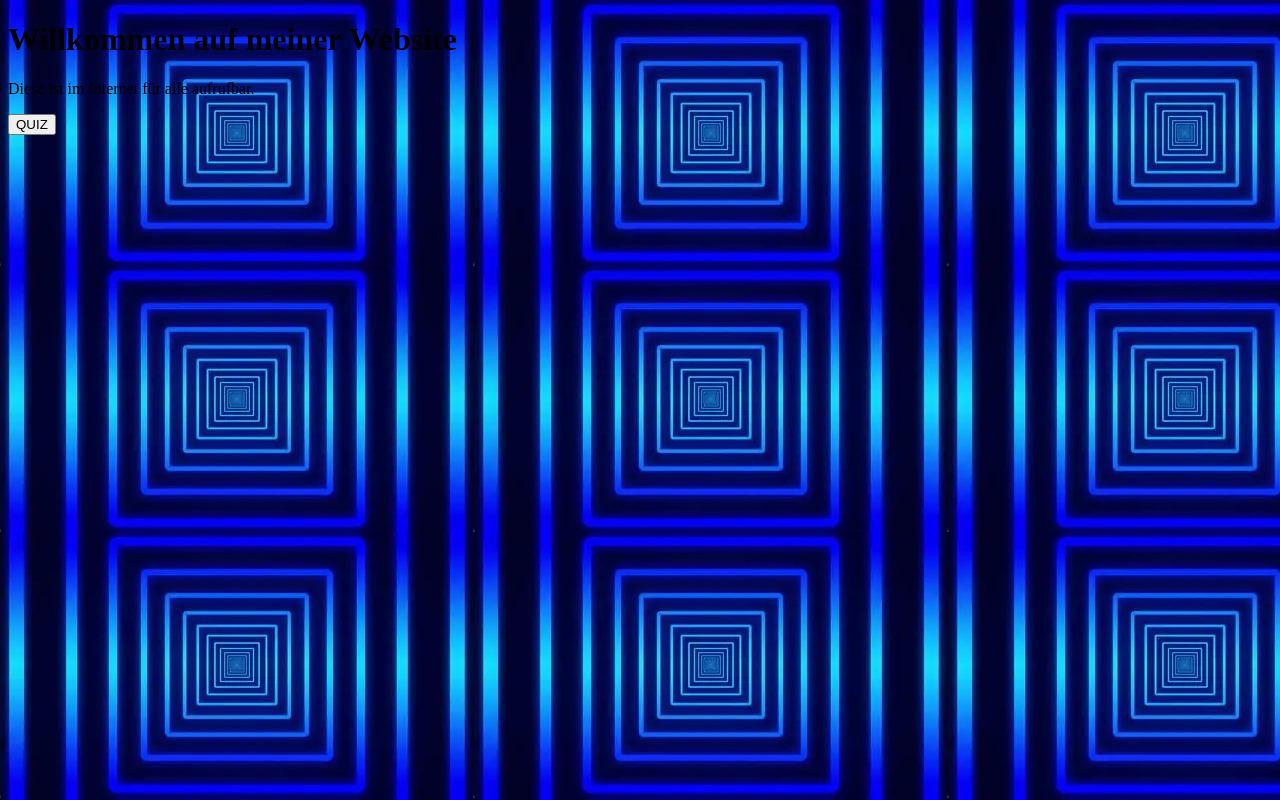
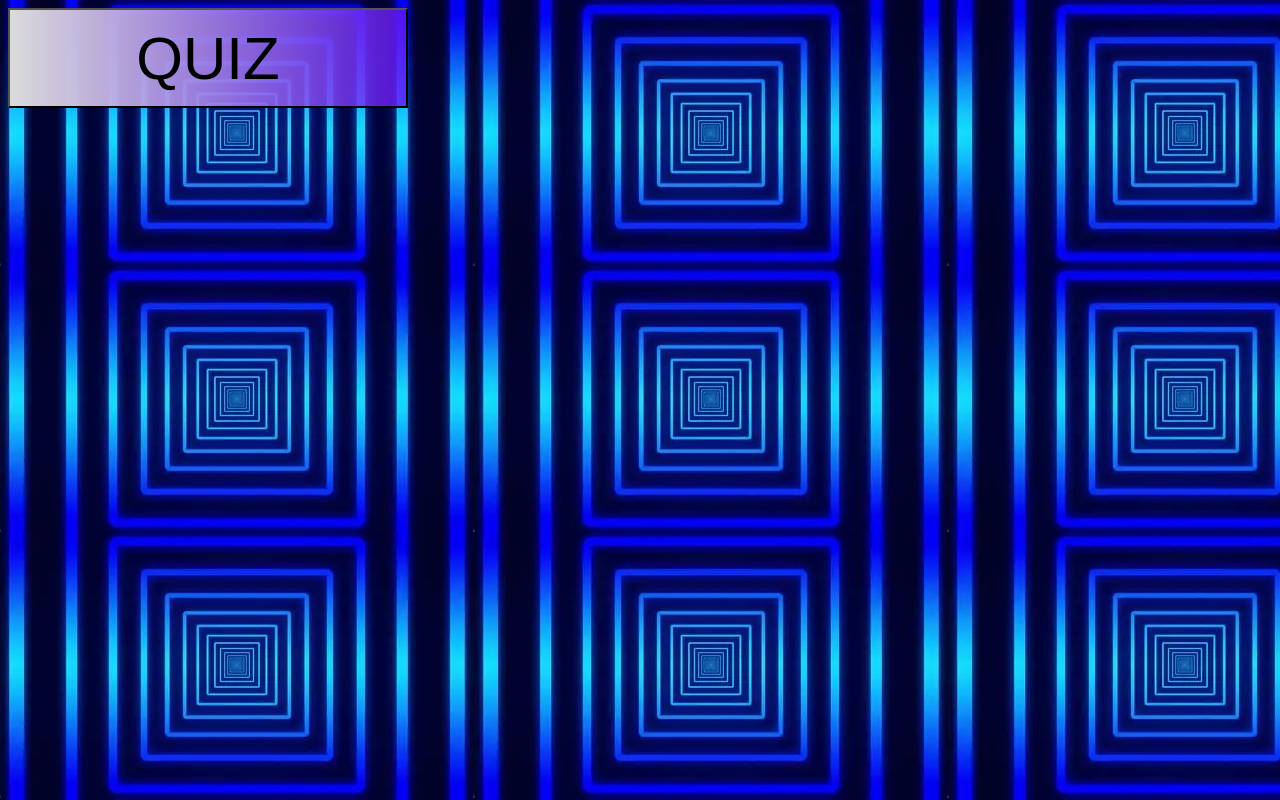
Before and after one commit to driedstate/driedstate.github.io, a plain HTML site: page index.html in a window 1280 px wide. Drawn offline with Linux system fonts and the light colour scheme.

Commit message:
Add files via upload

```diff
--- a/index.html
+++ b/index.html
@@ -3,12 +3,19 @@
 <head>
     <meta charset="UTF-8">
     <meta name="viewport" content="width=device-width, initial-scale=1.0">
-    <title>Meine erste Website online</title>
+    <title>hab vergessen diese Seite "gut" zu machen</title>
 </head>
 <body>
       <link rel="stylesheet" href="style.css" />
-    <h1>Willkommen auf meiner Website</h1>
-    <p>Diese ist im Internet für alle aufrufbar.</p>
-     <a href="https://driedstate.github.io/anfang"><button>QUIZ</button></a>
+    <style>
+        .A {
+      color: black;
+            height: 100px;
+            width: 400px;
+               font-size: 60px;
+ background: linear-gradient(90deg,rgba(219, 219, 219, 1) 0%, rgba(100, 21, 247, 0.8) 100%);
+    }
+    </style>
+      <a href="https://driedstate.github.io/anfang"><button class="A">QUIZ</button></a>
 </body>
 </html>
```
Also changed, not shown: agewonnen.html (+1 -1 lines).
